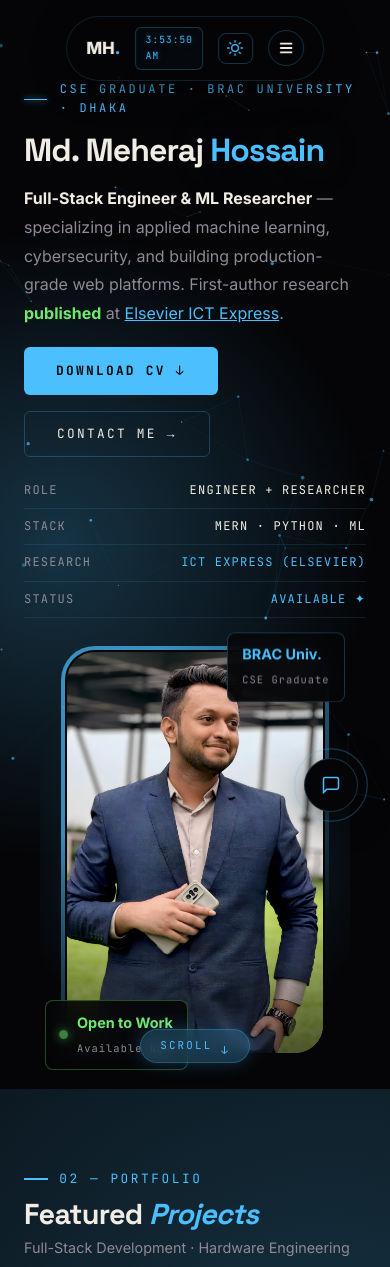
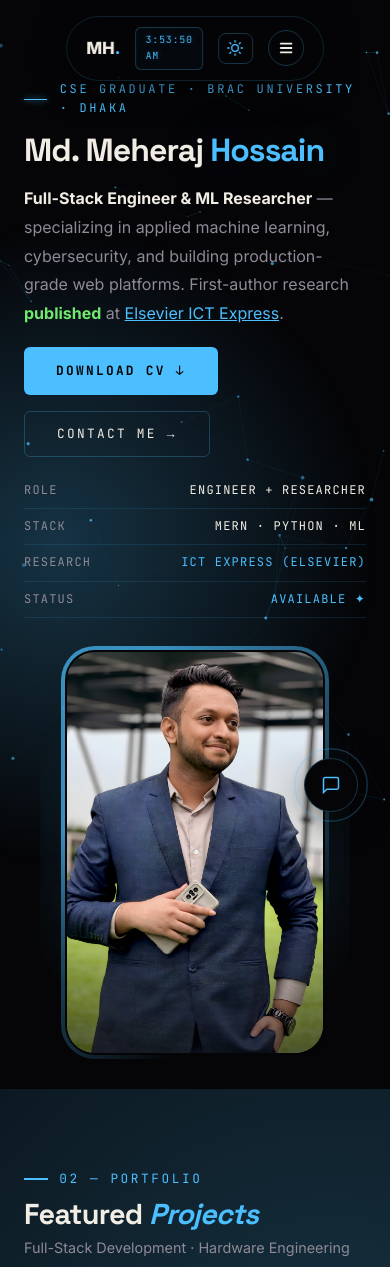
Before and after one commit to mhstyles7/Portfolio, a Next.js app in the folder mhportfolio/: page / in a window 390 px wide. Shown: the top 1267 px of the page. Built offline with nearby package versions, Linux system fonts and the light colour scheme.

Commit message:
MOBILE FIX

```diff
--- a/mhportfolio/app/components/panels/Hero.tsx
+++ b/mhportfolio/app/components/panels/Hero.tsx
@@ -183,7 +183,7 @@ export default function Hero() {
         </div>
 
         {/* Open to Work badge */}
-        <div style={{
+        <div className="hero-badge-bottom" style={{
           position: 'absolute', bottom: -15, left: -20, zIndex: 4,
           background: 'var(--nav-bg)', border: `1px solid var(--green-glow)`,
           backdropFilter: 'blur(16px)', padding: '0.6rem 0.9rem',
@@ -200,7 +200,7 @@ export default function Hero() {
         </div>
 
         {/* BRAC badge */}
-        <div style={{
+        <div className="hero-badge-top" style={{
           position: 'absolute', top: -15, right: -20, zIndex: 4,
           background: 'var(--nav-bg)', border: '1px solid var(--border-strong)',
           backdropFilter: 'blur(16px)', padding: '0.6rem 0.9rem',
@@ -214,13 +214,17 @@ export default function Hero() {
           .hero-ring { animation: ring-spin 7s linear infinite; }
           @keyframes pulseGreen { 0%,100%{opacity:1;transform:scale(1)} 50%{opacity:0.5;transform:scale(1.3)} }
           @keyframes float { 0%,100%{transform:translateY(0)} 50%{transform:translateY(-8px)} }
+          @media (max-width: 700px) {
+            .hero-badge-bottom, .hero-badge-top { display: none !important; }
+            .hero-scroll-hint { display: none !important; }
+          }
         `}</style>
       </div>
       {/* End Centered Wrapper */}
       </div>
 
       {/* Scroll hint */}
-      <div style={{
+      <div className="hero-scroll-hint" style={{
         position: 'absolute',
         bottom: '1.6rem',
         left: '50%',
```
